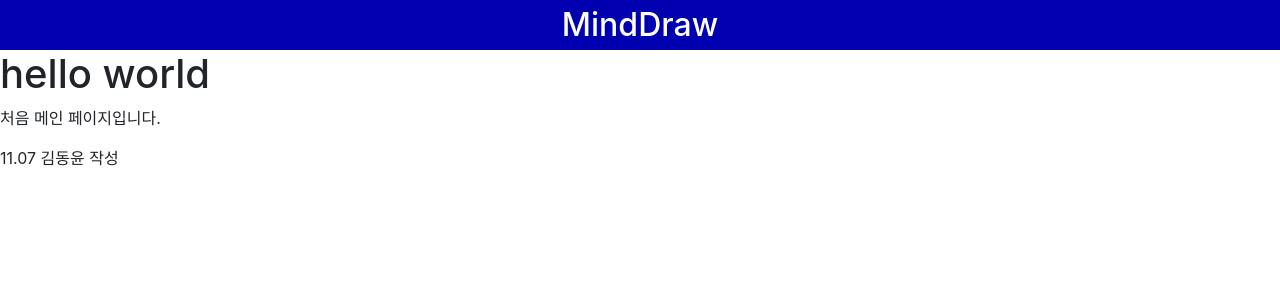
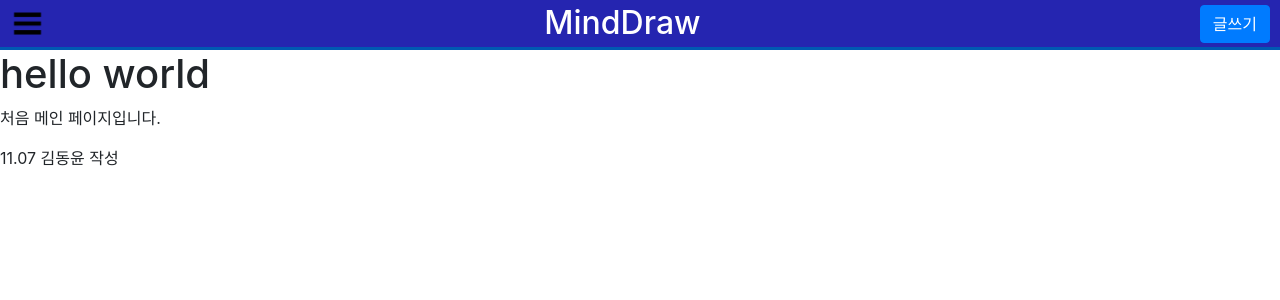
Before and after one commit to Hoto-Mocha/TeamProject-DrawMind, a React (Vite) app in the folder drawmind-client/: page / in a window 1280 px wide. Shown: the top 300 px of the page. Built offline with nearby package versions, Linux system fonts and the light colour scheme.

Commit message:
헤더 버튼 배열 수정

```diff
--- a/drawmind-client/src/Header.jsx
+++ b/drawmind-client/src/Header.jsx
@@ -2,8 +2,13 @@ import "./css/Header.css"
 
 export default function Header() {
   return (
-    <div className="headerBox">
+    <>
+
+      <div className="headerBox">
+        <img className="menuIcon" src="./src/assets/icons/menuIcon.png" />
         <h2>MindDraw</h2>
-    </div>
+        <button className="btn btn-primary">글쓰기</button>
+      </div>
+    </>
   )
 }
--- a/drawmind-client/src/css/Header.css
+++ b/drawmind-client/src/css/Header.css
@@ -1,10 +1,13 @@
 .headerBox {
-    background-color: #0000B1;
+    background-color: #2525b0;
     width: 100%;
     height: 50px;
     display: flex;
     align-items: center;
-    justify-content: center;
+    justify-content: space-between;
+    border-bottom: 3px solid rgb(0, 89, 178);
+    padding-left: 10px;
+    padding-right: 10px;
 }
 
 .headerBox h2 {
@@ -12,3 +15,7 @@
     text-align: center;
     margin: 0;
 }
+
+.menuIcon {
+    width: 35px;
+}
```
Also changed, not shown: drawmind-client/src/assets/icons/menuIcon.png (added).
